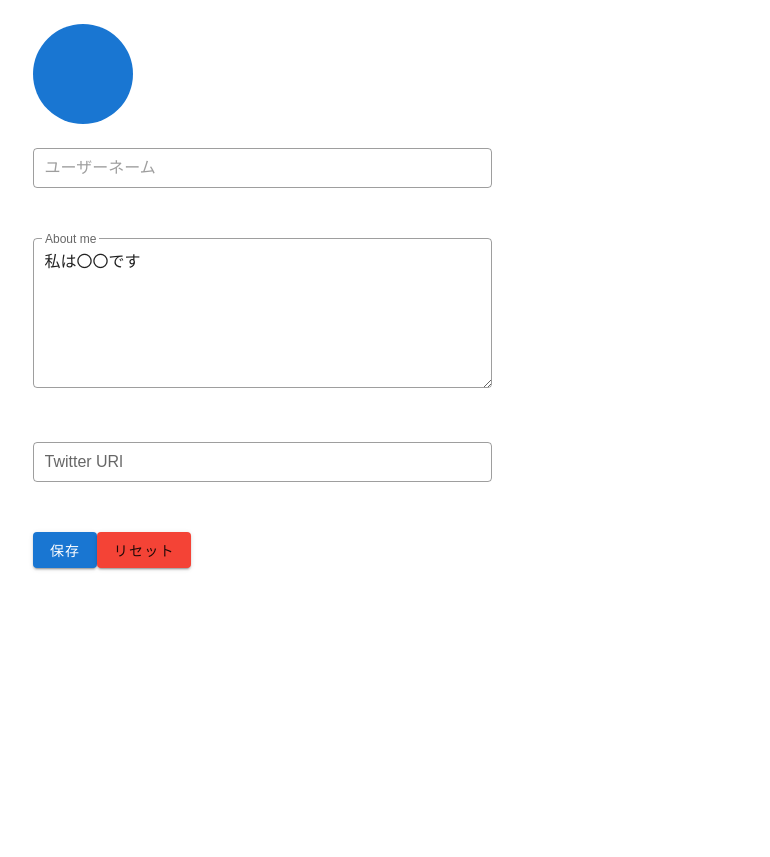
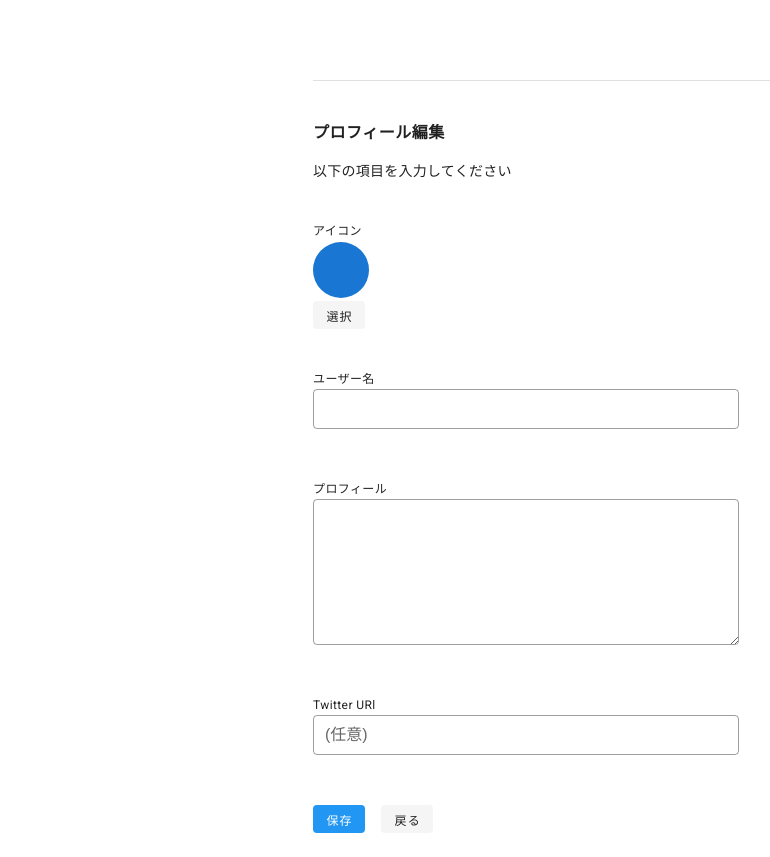
Before and after one commit to yuukiyamagata/Myportfolio_backUp, a Nuxt app: page /myPage/1/mypagEdit in a window 1280 px wide. Shown: the whole page, without its empty margins (39-809 px from the left). Before the commit the page ends 800 px from the top, so only its background shows below. Built offline with nearby package versions, Linux system fonts and the light colour scheme.

Commit message:
プロフィール編集画面　作成

```diff
--- a/assets/common.scss
+++ b/assets/common.scss
@@ -2,12 +2,15 @@
   margin: 0;
   padding: 0;
   font-family: Arial, Helvetica, sans-serif;
-  box-sizing: border-box;
   }
 
+  .logo {
+    object-fit: cover;
+    width: 60px;
+    height: 40px;
+  }
 
   .fix-width {
-
     width: 100%;
     height: 100%;
   }
--- a/components/base/Header.vue
+++ b/components/base/Header.vue
@@ -1,7 +1,7 @@
 <template>
   <v-app-bar app class="white" clipped-left elevation="1">
     <header @click="$router.push('/')">
-        <img :src="img_src" class="header-logo">
+        <img :src="img_src" class="logo">
         <v-toolbar-title class="header-title">SANKOUSYO LABO</v-toolbar-title>
     </header>
     <v-spacer></v-spacer>
@@ -38,7 +38,7 @@
           </v-avatar>
         </template>
         <v-list>
-          <v-list-item-group >
+          <v-list-item-group>
             <v-list-item
                 v-for="menu in menus"
                 :key="menu.name"
@@ -59,10 +59,10 @@
       </v-menu>
 
       <v-btn
-        elevation="2"
-        @click="createPost"
+        elevation="0"
         color="indigo"
         class="ml-4 white--text"
+        @click="createPost"
         >
         <v-icon small class="mr-2">mdi-pencil</v-icon>
         投稿
@@ -131,11 +131,6 @@ header {
   justify-content: center;
   cursor: pointer;
 }
-.header-logo {
-  object-fit: cover;
-  width: 50px;
-  height: 40px;
-}
 
 .header-title {
   font-size: 16px;
--- a/layouts/componentLess.vue
+++ b/layouts/empty.vue
@@ -1,6 +1,6 @@
 <template>
   <v-app dark>
-    <v-main bg-gray>
+    <v-main>
       <v-container>
         <Nuxt />
       </v-container>
--- a/pages/auth/forgetPassword.vue
+++ b/pages/auth/forgetPassword.vue
@@ -1,14 +1,12 @@
 <template>
   <div>
-    <v-card>
-
-    </v-card>
+    Forget Password
   </div>
 </template>
 
 <script>
 export default {
-  layout: 'componentLess'
+  layout: 'empty'
 }
 </script>
 
--- a/pages/auth/login.vue
+++ b/pages/auth/login.vue
@@ -69,7 +69,7 @@
 
 <script>
 export default {
-  layout: 'componentLess',
+  layout: 'empty',
   data(){
     return {
       showPassword: false,
--- a/pages/auth/register.vue
+++ b/pages/auth/register.vue
@@ -102,7 +102,7 @@
 
 <script>
 export default {
-  layout: 'componentLess',
+  layout: 'empty',
   data(){
     return {
       image_src: require('@/static/logo.png'),
--- a/pages/index.vue
+++ b/pages/index.vue
@@ -35,18 +35,18 @@
                           <v-row>
                             <v-col cols="12">
 
-                              <v-row no-gutters>
+                              <v-row  no-gutters>
                                 <v-col cols="3">
                                 <v-avatar
                                   color="primary"
                                   size="50"
                                 >
                                 </v-avatar>
-                                <p class="name-text">@username</p>
+                                <p class="user-name">@username</p>
                                 </v-col>
 
                                 <v-col cols="9" class="bg-blue">
-                                  <v-card-text class="text-size">
+                                  <v-card-text class="comment font-weight-medium ">
                                     おもしろい。おもしろい。おもしろいおもしろい。おもしろい。おもしろいおもしろい。
                                     </v-card-text>
                                 </v-col>
@@ -95,12 +95,12 @@ export default {
 
 <style scoped>
 
-.text-size {
+.comment {
   font-size: 12px;
   line-height: 1.2;
 }
 
-.name-text {
+.user-name {
   display: inline-block;
   padding-top: 3px;
   font-weight: bold;
--- a/pages/introduce.vue
+++ b/pages/introduce.vue
@@ -34,7 +34,7 @@
       </p>
     </section>
 
-    <section class="howToPost" id="howToPost">
+    <section id="howToPost" class="howToPost">
       <h1>投稿の仕方</h1>
       <div class="howToPost__contents">
         <p>アカウント作成終了後、ログインをしたのち画面右上の投稿するのボタンをクリックします。ボタンをクリックすると参考書投稿画面に移動します。<span style="color: red">以下の必須項目を入力し</span>投稿ボタンを押すと投稿されます。</p>
--- a/pages/myPage/_mypageEdit/mypagEdit.vue
+++ b/pages/myPage/_mypageEdit/mypagEdit.vue
@@ -1,61 +1,85 @@
 <template>
-  <v-container mx-auto>
-    <v-row >
-      <v-col cols="3">
-        <v-avatar
-          color="primary"
-          size="100"
-        >
-        </v-avatar>
+  <v-container class="mx-auto edit-mypage-width" fluid>
+    <v-row class="d-flex flex-column justify-space-between">
+      <v-col cols="12">
+        <v-img
+            class="logo"
+            :src="image_src"
+            >
+        </v-img>
+        <v-divider class="my-4"></v-divider>
       </v-col>
-    </v-row>
-    <v-row>
-      <v-col cols="5">
+      <v-col cols="12">
+        <p class="text-body-1 font-weight-bold">プロフィール編集</p>
+        <p class="text-body-2">以下の項目を入力してください</p>
+      </v-col>
+      <v-col cols="6" class="mb-4">
+        <p class="text-caption">アイコン</p>
+        <v-avatar color="primary" class="my-n14" size="56"></v-avatar>
+        <v-btn small class="d-block mt-5" elevation="0">選択</v-btn>
+
+      </v-col>
+      <v-col cols="12" md="9">
+        <p class="text-caption">ユーザー名</p>
         <v-text-field
-          label=""
-          placeholder="ユーザーネーム"
-          outlined
-          dense
+            class="mt-n4"
+            dense
+            outlined
         ></v-text-field>
       </v-col>
-    </v-row>
-    <v-row>
-      <v-col cols="5">
-          <v-textarea
+      <v-col cols="12" md="9">
+        <p class="text-caption">プロフィール</p>
+        <v-textarea
+          class="mt-n4"
+          dense
           outlined
-          name="input-7-4"
-          label="About me"
-          value="私は〇〇です"
         ></v-textarea>
       </v-col>
-    </v-row>
-    <v-row>
-      <v-col cols="5">
+      <v-col cols="12" md="9">
+        <p class="text-caption">Twitter URl</p>
         <v-text-field
-          label="Twitter URl"
-          placeholder="Twitter URl"
+          label="(任意)"
+          class="mt-n4"
+          dense
           outlined
-          dense
-        ></v-text-field>
+        >
+        </v-text-field>
       </v-col>
-    </v-row>
-    <v-row>
-      <v-col cols="4">
-        <v-btn color="primary">保存</v-btn>
-        <v-btn color="red">リセット</v-btn>
+      <v-col cols="12">
+        <v-btn color="info" small elevation="0" @click="saveProfile">保存</v-btn>
+          <v-btn class="ml-4"  small elevation="0" @click="back">戻る</v-btn>
       </v-col>
+
     </v-row>
   </v-container>
 </template>
 
 <script>
 export default {
-  layout: 'componentLess'
+  layout: 'empty',
+  data(){
+    return {
+      image_src: require('@/static/logo.png')
+    }
+  },
+  methods:{
+    back(){
+      this.$router.back();
+    },
+    saveProfile(){
+      alert('プロフィールを保存しました')
+      this.$router.back();
+    }
+  }
 }
 </script>
 
-<style>
+</script>
 
+<style lang="scss" scoped>
 
+.edit-mypage-width {
+  max-width: 600px
+}
 
 </style>
```
Also changed, not shown: .eslintrc.js.
